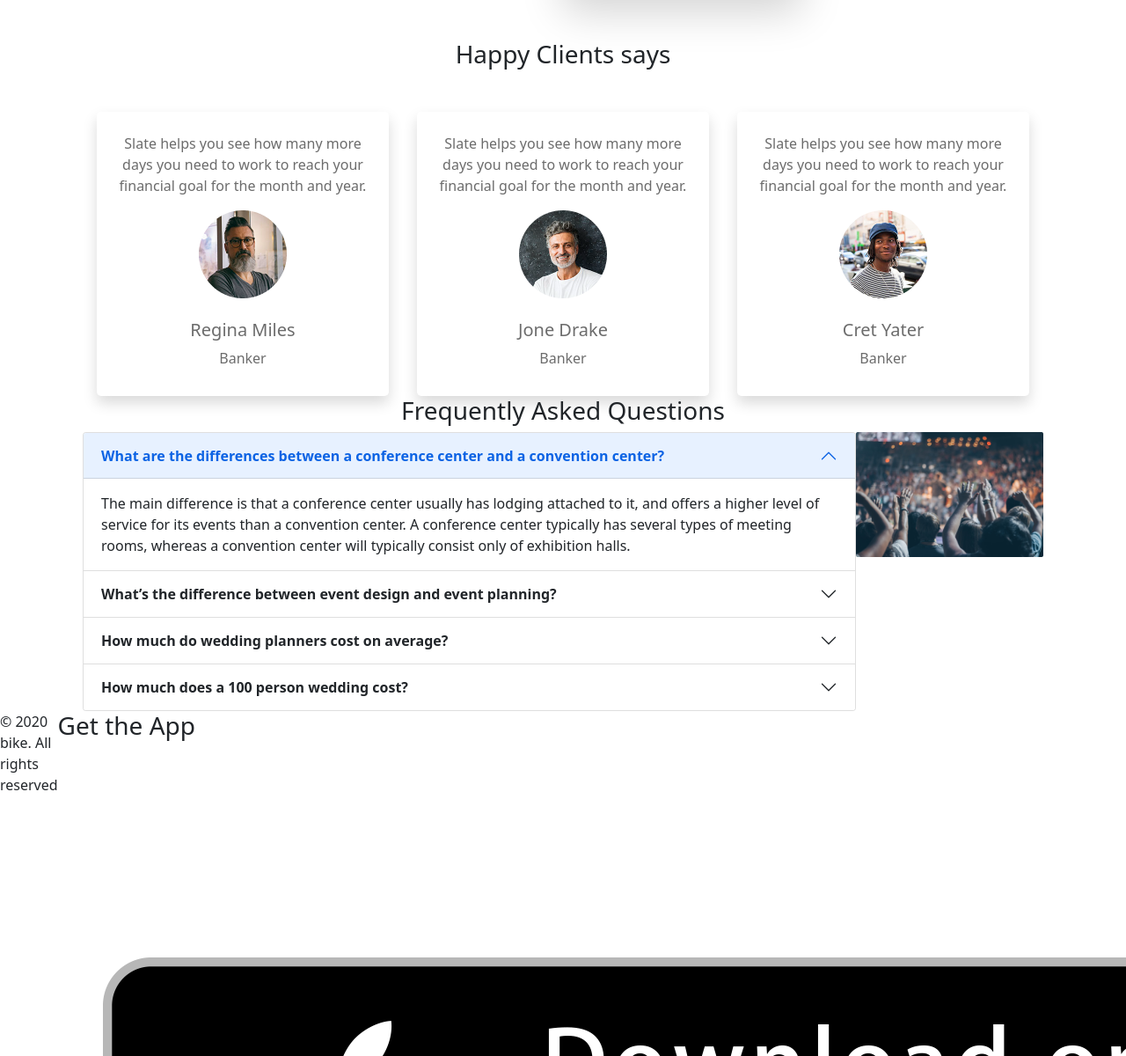
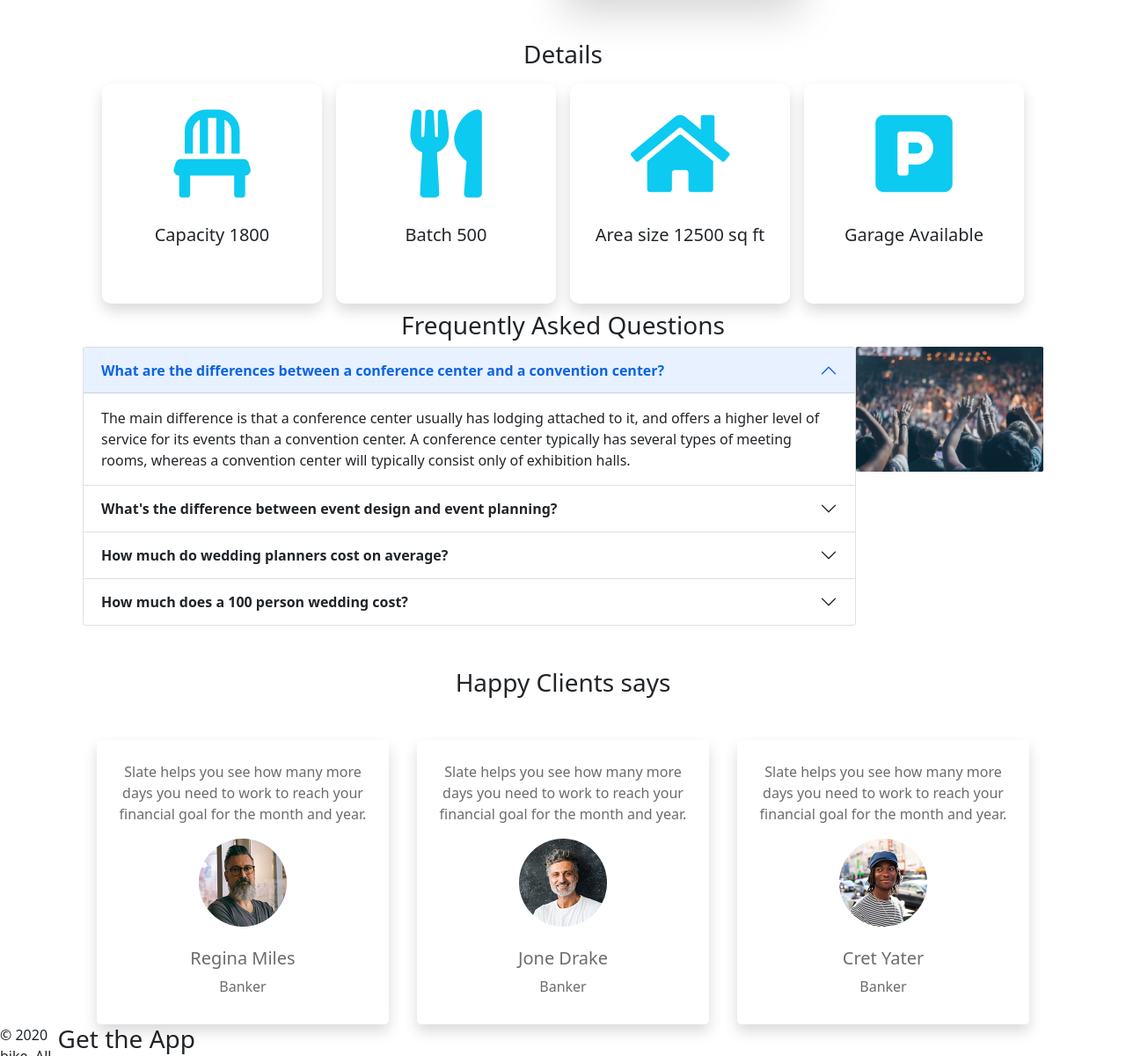
Before and after one commit to Tanvir1407/Marriott-Convention-Center, a plain HTML site: page index.html in a window 1280 px wide. Shown: the part 1502-2702 px from the top of the page at 88% size. Drawn offline with Linux system fonts and the light colour scheme.

Commit message:
bonus section add

```diff
--- a/CSS/main.css
+++ b/CSS/main.css
@@ -38,3 +38,14 @@ body{
 .client-container{
     color:#6C6C6C;
 }
+.service-card{
+    width: 250px;
+    height: 250px;
+    border-radius: 10px;
+}
+.service-card .icon{
+    padding: 30px;
+    width: 100%;
+    text-align: center;
+    font-size: 100px;
+}
--- a/index.html
+++ b/index.html
@@ -163,32 +163,31 @@
         </div>
         <!-- package section End -->
 
-        <!-- Client section start -->
+        <!-- about our service start -->
+         <div class="container ">
+             <h3 class="text-center">Details</h3>
+              <div class="d-flex justify-content-center">
+                  <div class="service-card shadow  m-2">
+                    <i class="fas fa-chair icon text-info"></i>
+                      <h5 class="text-center">Capacity 1800</h5>
+                  </div>
+                  <div class="service-card shadow  m-2">
+                    <i class="fas fa-utensils icon text-info"></i>
+                      <h5 class="text-center">Batch 500</h5>
+                  </div>
+                  <div class="service-card shadow  m-2">
+                    <i class="fas fa-home icon text-info"></i>
+                      <h5 class="text-center">Area size 12500 sq ft</h5>
+                  </div>
+                  <div class="service-card shadow  m-2">
+                    <i class="fas fa-parking icon text-info"></i>
+                      <h5 class="text-center">Garage Available</h5>
+                  </div>
 
-        <div class="container mt-5">
-            <h3 class="text-center my-5">Happy Clients says</h3>
-           <div class="d-flex ">
-                <div class="client-container rounded-3 shadow p-4 mx-3">
-                    <p>Slate helps you see how many more days you need to work to reach your financial goal for the month and year.</p>
-                    <img src="Images/images/person 1.png" alt="">
-                    <h5 class="mt-4">Regina Miles</h5>
-                    <span>Banker</span>
-                </div>
-                <div class="client-container rounded-3 shadow p-4 mx-3">
-                    <p>Slate helps you see how many more days you need to work to reach your financial goal for the month and year.</p>
-                    <img src="Images/images/person 2.png" alt="">
-                    <h5 class="mt-4">Jone Drake</h5>
-                    <span>Banker</span>
-                </div>
-                <div class="client-container rounded-3 shadow p-4 mx-3">
-                    <p>Slate helps you see how many more days you need to work to reach your financial goal for the month and year.</p>
-                    <img src="Images/images/person 3.png" alt="">
-                    <h5 class="mt-4">Cret Yater</h5>
-                    <span>Banker</span>
-                </div>
-           </div>
-        </div>
-        <!-- Client section end -->
+
+              </div>
+         </div>
+        <!-- about our service end -->
 
         <!-- Questions section start-->
         <div class="container">
@@ -218,7 +217,7 @@
                                 <button class="accordion-button collapsed" type="button" data-bs-toggle="collapse"
                                     data-bs-target="#panelsStayOpen-collapseTwo" aria-expanded="false"
                                     aria-controls="panelsStayOpen-collapseTwo">
-                                    <b>What’s the difference between event design and
+                                    <b>What's the difference between event design and
                                     event planning?</b>
                                 </button>
                             </h2>
@@ -275,6 +274,36 @@
         </div>
         <!-- Questions section end-->
 
+                <!-- Client section start -->
+
+                <div class="container mt-5">
+                    <h3 class="text-center my-5">Happy Clients says</h3>
+                    <div class="d-flex ">
+                        <div class="client-container rounded-3 shadow p-4 mx-3">
+                            <p>Slate helps you see how many more days you need to work to reach your financial goal for the month and
+                                year.</p>
+                            <img src="Images/images/person 1.png" alt="">
+                            <h5 class="mt-4">Regina Miles</h5>
+                            <span>Banker</span>
+                        </div>
+                        <div class="client-container rounded-3 shadow p-4 mx-3">
+                            <p>Slate helps you see how many more days you need to work to reach your financial goal for the month and
+                                year.</p>
+                            <img src="Images/images/person 2.png" alt="">
+                            <h5 class="mt-4">Jone Drake</h5>
+                            <span>Banker</span>
+                        </div>
+                        <div class="client-container rounded-3 shadow p-4 mx-3">
+                            <p>Slate helps you see how many more days you need to work to reach your financial goal for the month and
+                                year.</p>
+                            <img src="Images/images/person 3.png" alt="">
+                            <h5 class="mt-4">Cret Yater</h5>
+                            <span>Banker</span>
+                        </div>
+                    </div>
+                </div>
+                <!-- Client section end -->
+
     </main>
     <!------------------
     --Main Section End--
```
